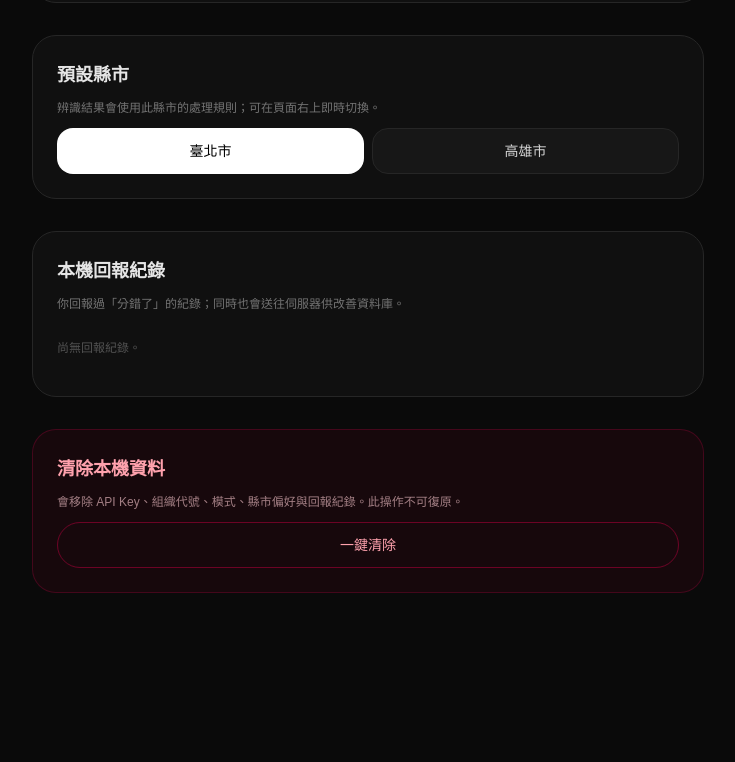
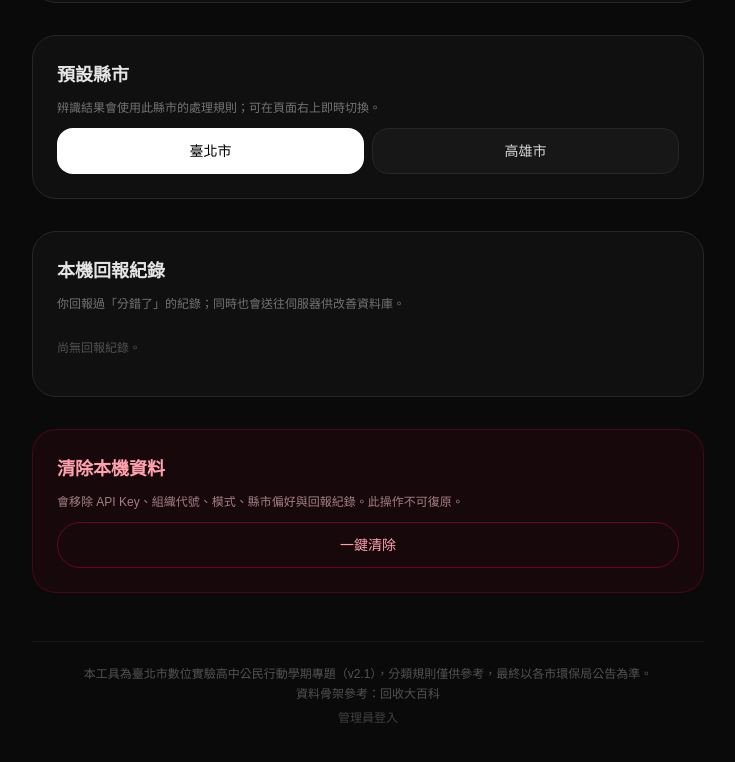
Before and after one commit to masonzeng702550/recycle-ai-tw, a Next.js app in the folder v2/: page /settings in a window 1280 px wide. Shown: the part 896-1658 px from the top of the page, without its empty margins (272-1007 px from the left). Before the commit the page ends 1529 px from the top, so only its background shows below. Built offline with nearby package versions, Linux system fonts and the light colour scheme.

Commit message:
feat: shared footer with admin login link on every public page
Adds a low-key '管理員登入' link in the footer of /, /settings, and
/catalog so admins can reach the login page without typing the URL.

```diff
--- a/v2/app/catalog/page.tsx
+++ b/v2/app/catalog/page.tsx
@@ -1,6 +1,7 @@
 "use client";
 
 import { useEffect, useState } from "react";
+import Footer from "@/components/Footer";
 import Header from "@/components/Header";
 import ManualSearch from "@/components/ManualSearch";
 import { getCityRule } from "@/lib/catalog";
@@ -34,6 +35,8 @@ export default function CatalogPage() {
           </header>
 
           <ManualSearch cityId={cityId} cityName={cityName} />
+
+          <Footer />
         </div>
       </main>
     </>
--- a/v2/app/page.tsx
+++ b/v2/app/page.tsx
@@ -2,6 +2,7 @@
 
 import { useEffect, useRef, useState } from "react";
 import Header from "@/components/Header";
+import Footer from "@/components/Footer";
 import ImageUploader from "@/components/ImageUploader";
 import ApiKeyGate from "@/components/ApiKeyGate";
 import ResultCard from "@/components/ResultCard";
@@ -306,21 +307,7 @@ export default function HomePage() {
             </aside>
           </div>
 
-          <footer className="mt-12 pt-6 border-t border-neutral-900 text-center text-xs text-neutral-600 space-y-1">
-            <p>
-              本工具為臺北市數位實驗高中公民行動學期專題（v2.1），分類規則僅供參考，最終以各市環保局公告為準。
-            </p>
-            <p>
-              <a
-                href="https://recycle.rethinktw.org/"
-                target="_blank"
-                rel="noreferrer"
-                className="hover:underline"
-              >
-                資料骨架參考：回收大百科
-              </a>
-            </p>
-          </footer>
+          <Footer />
         </div>
       </main>
 
--- a/v2/app/settings/page.tsx
+++ b/v2/app/settings/page.tsx
@@ -1,6 +1,7 @@
 "use client";
 
 import { useEffect, useState } from "react";
+import Footer from "@/components/Footer";
 import Header from "@/components/Header";
 import {
   clearAll,
@@ -363,6 +364,8 @@ export default function SettingsPage() {
               <p className="text-xs text-emerald-400">✓ 已清除。</p>
             )}
           </section>
+
+          <Footer />
         </div>
       </main>
     </>
--- /dev/null
+++ b/v2/components/Footer.tsx
@@ -0,0 +1,29 @@
+import Link from "next/link";
+
+export default function Footer() {
+  return (
+    <footer className="mt-12 pt-6 border-t border-neutral-900 text-center text-xs text-neutral-600 space-y-1">
+      <p>
+        本工具為臺北市數位實驗高中公民行動學期專題（v2.1），分類規則僅供參考，最終以各市環保局公告為準。
+      </p>
+      <p>
+        <a
+          href="https://recycle.rethinktw.org/"
+          target="_blank"
+          rel="noreferrer"
+          className="hover:underline"
+        >
+          資料骨架參考：回收大百科
+        </a>
+      </p>
+      <p className="pt-1">
+        <Link
+          href="/admin/login"
+          className="text-neutral-700 hover:text-neutral-400 transition-colors"
+        >
+          管理員登入
+        </Link>
+      </p>
+    </footer>
+  );
+}
```
